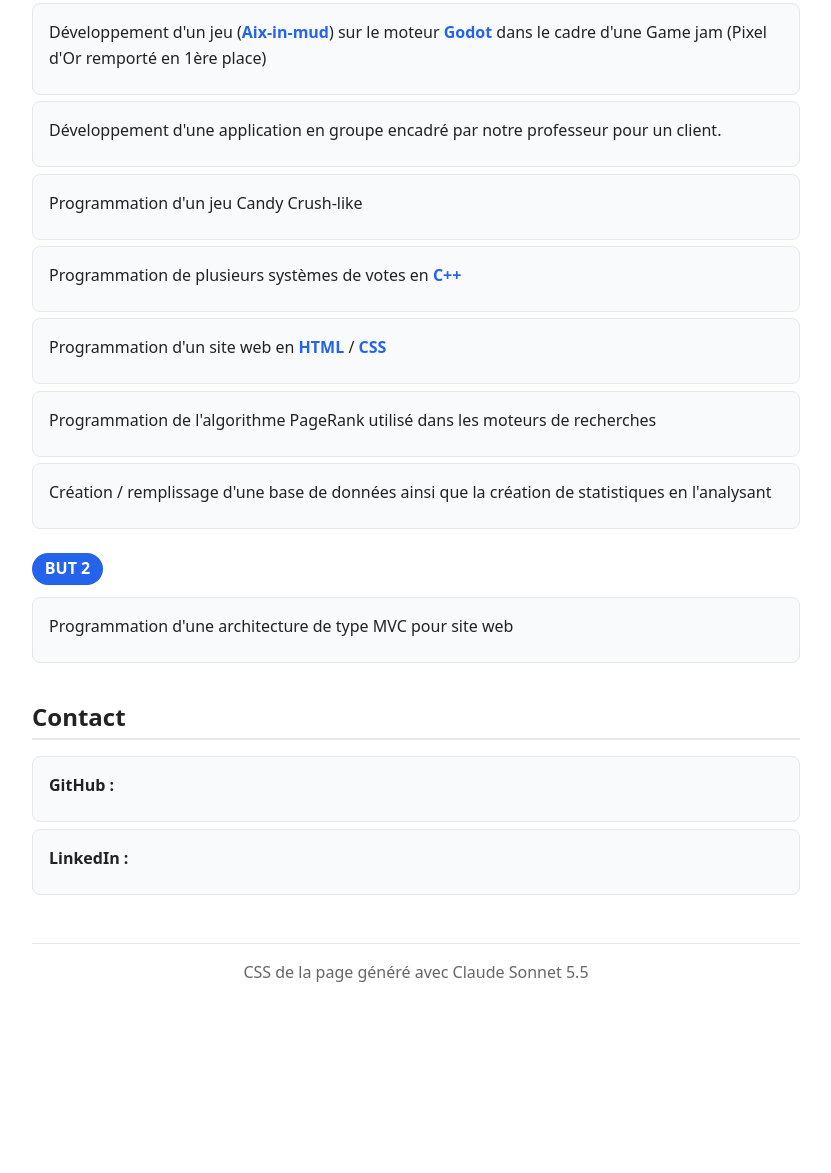
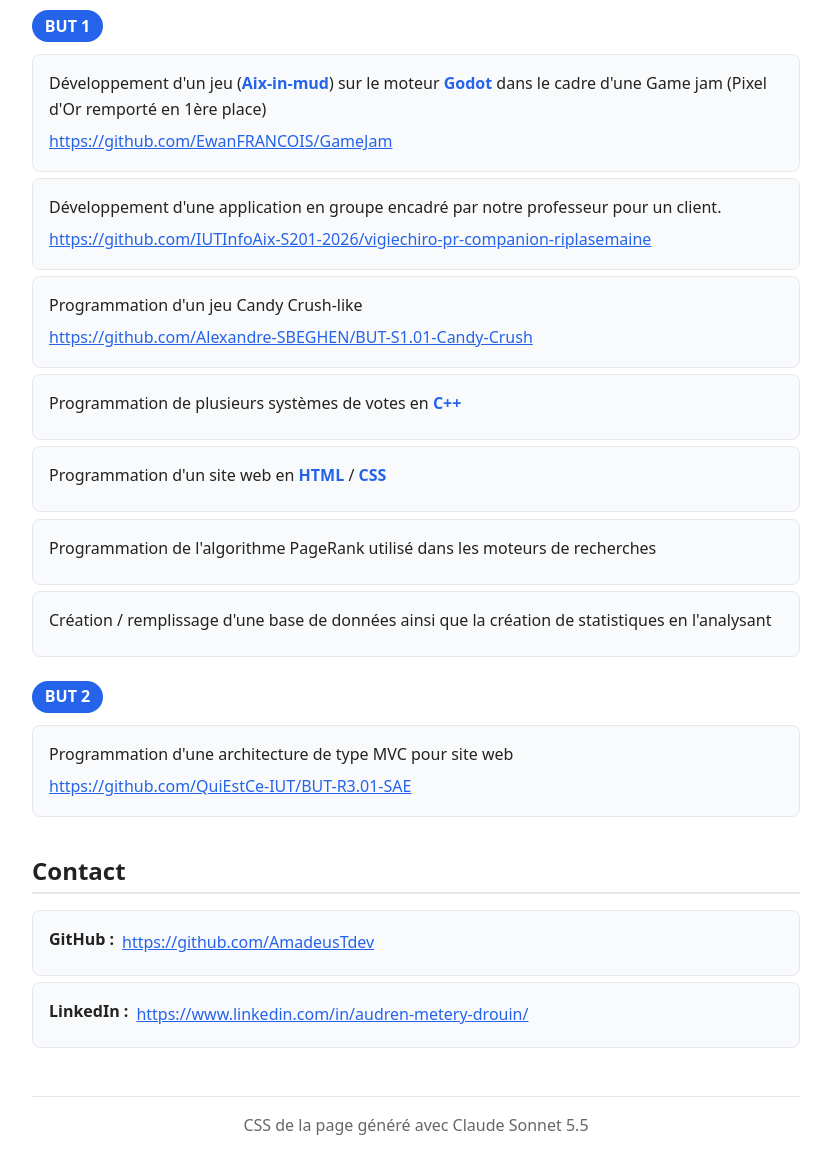
Before and after one commit to AmadeusTdev/About-me, a plain HTML site: page index.html in a window 1280 px wide. Shown: the part 1370-2543 px from the top of the page, without its empty margins (224-1055 px from the left). Before the commit the page ends 2415 px from the top, so only its background shows below. Drawn offline with Linux system fonts and the light colour scheme.

Commit message:
(fix): links

```diff
--- a/index.html
+++ b/index.html
@@ -63,12 +63,12 @@
                     <img class="p_image" id="img1" src="assets/images/vbank.png" alt="Icon" loading="lazy"/>
                     <p class="title_p">Status : En cours</p>
                     <p>Développement d'une application appelé VBank (Virtual Bank) permettant de gérer son argent à l'aide d'une banque virtuel.</p>
-                    <a href="https://github.com/AmadeusTdev/Virtual-Bank"></a>
+                    <a href="https://github.com/AmadeusTdev/Virtual-Bank">https://github.com/AmadeusTdev/Virtual-Bank</a>
                 </li>
                 <li class="perso_project">
                     <img class="p_image" id="img2" src="assets/images/chip.png" alt="Icon" loading="lazy"/>
                     <p>Codage en <g>Python</g> et <g>Q#</g> de l'algorithme de Shor permettant de trouver les deux facteurs d'un nombre.</p>
-                    <a href="https://github.com/AmadeusTdev/Algorithme-Quantique-de-Shor"></a>
+                    <a href="https://github.com/AmadeusTdev/Algorithme-Quantique-de-Shor">https://github.com/AmadeusTdev/Algorithme-Quantique-de-Shor</a>
                 </li>
             </ul>
         </div>
@@ -81,15 +81,15 @@
 
                 <li class="project">
                     <p>Développement d'un jeu (<g>Aix-in-mud</g>) sur le moteur <g>Godot</g> dans le cadre d'une Game jam (Pixel d'Or remporté en 1ère place)</p>
-                    <a href="https://github.com/EwanFRANCOIS/GameJam"></a>
+                    <a href="https://github.com/EwanFRANCOIS/GameJam">https://github.com/EwanFRANCOIS/GameJam</a>
                 </li>
                 <li class="project">
                     <p>Développement d'une application en groupe encadré par notre professeur pour un client.</p>
-                    <a href="https://github.com/IUTInfoAix-S201-2026/vigiechiro-pr-companion-riplasemaine"></a>
+                    <a href="https://github.com/IUTInfoAix-S201-2026/vigiechiro-pr-companion-riplasemaine">https://github.com/IUTInfoAix-S201-2026/vigiechiro-pr-companion-riplasemaine</a>
                 </li>
                 <li class="project">
                     <p>Programmation d'un jeu Candy Crush-like</p>
-                    <a href="https://github.com/Alexandre-SBEGHEN/BUT-S1.01-Candy-Crush"></a>
+                    <a href="https://github.com/Alexandre-SBEGHEN/BUT-S1.01-Candy-Crush">https://github.com/Alexandre-SBEGHEN/BUT-S1.01-Candy-Crush</a>
                 </li>
                 <li class="project">
                     <p>Programmation de plusieurs systèmes de votes en <g>C++</g></p>
@@ -108,7 +108,7 @@
 
                 <li class="project">
                     <p>Programmation d'une architecture de type MVC pour site web</p>
-                    <a href="https://github.com/QuiEstCe-IUT/BUT-R3.01-SAE"></a>
+                    <a href="https://github.com/QuiEstCe-IUT/BUT-R3.01-SAE">https://github.com/QuiEstCe-IUT/BUT-R3.01-SAE</a>
                 </li>
             </ul>
         </div>
@@ -119,11 +119,11 @@
             <ul>
                 <li class="contact-li">
                     <p>GitHub :</p>
-                    <a href="https://github.com/AmadeusTdev"></a>
+                    <a href="https://github.com/AmadeusTdev">https://github.com/AmadeusTdev</a>
                 </li>
                 <li class="contact-li">
                     <p>LinkedIn :</p>
-                    <a href="https://www.linkedin.com/in/audren-metery-drouin/"></a>
+                    <a href="https://www.linkedin.com/in/audren-metery-drouin/">https://www.linkedin.com/in/audren-metery-drouin/</a>
                 </li>
             </ul>
         </div>
```
